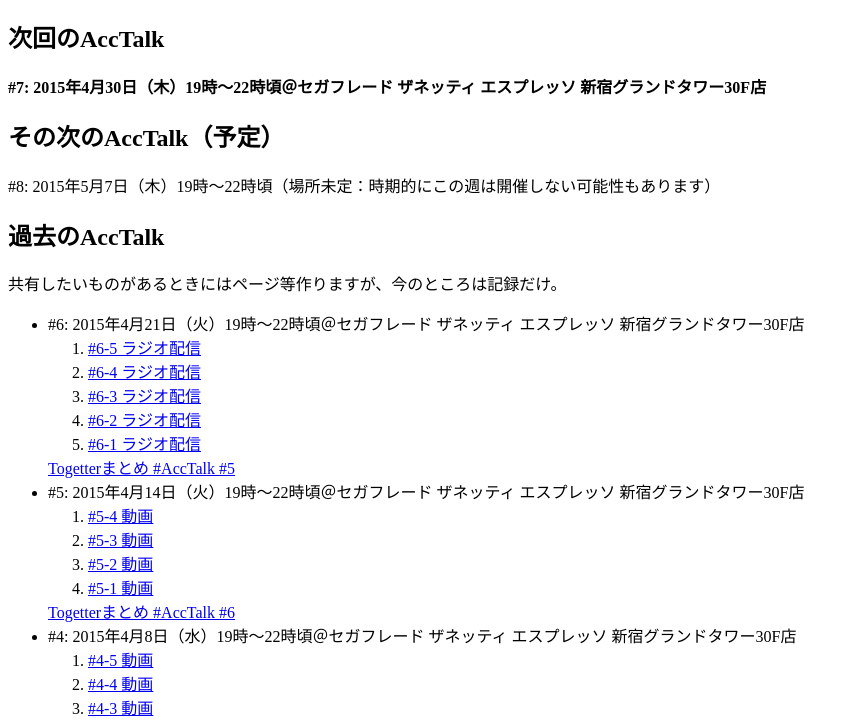
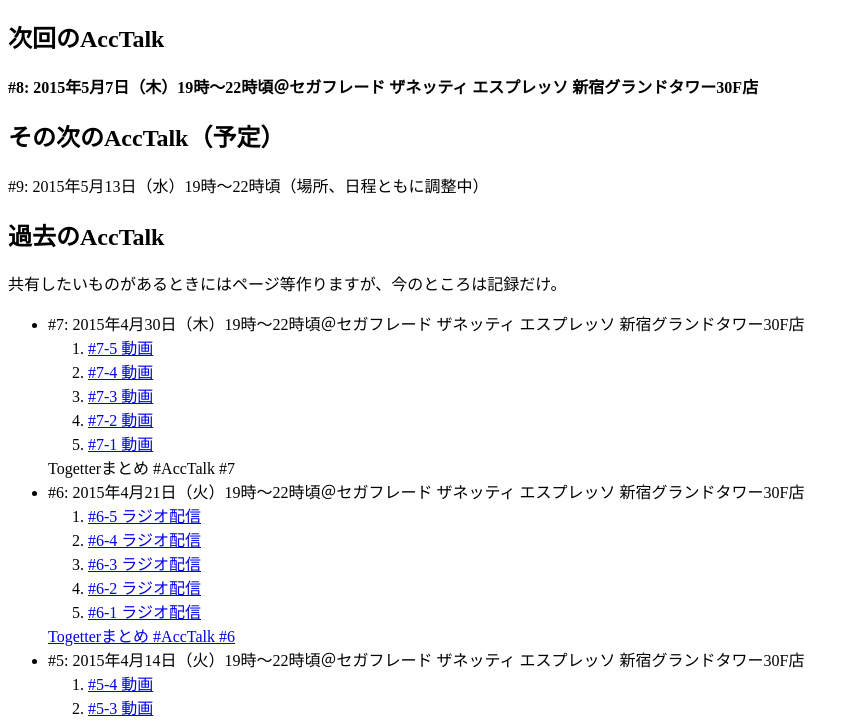
Before and after one commit to acctalk/acctalk.github.io, a plain HTML site: page index.html in a window 1280 px wide. Shown: the part 70-791 px from the top of the page, without its empty margins (0-859 px from the left). Drawn offline with Linux system fonts and the light colour scheme.

Commit message:
#7終了対応、#8/9告知

```diff
--- a/index.html
+++ b/index.html
@@ -9,13 +9,23 @@
 <h1>悪徳（AccTalk）</h1>
 
 <h2>次回のAccTalk</h2>
-<p><strong>#7: 2015年4月30日（木）19時～22時頃＠セガフレード ザネッティ エスプレッソ 新宿グランドタワー30F店</strong></p>
+<p><strong>#8: 2015年5月7日（木）19時～22時頃＠セガフレード ザネッティ エスプレッソ 新宿グランドタワー30F店</strong></p>
 <h2>その次のAccTalk（予定）</h2>
-<p>#8: 2015年5月7日（木）19時～22時頃（場所未定：時期的にこの週は開催しない可能性もあります）</p>
+<p>#9: 2015年5月13日（水）19時～22時頃（場所、日程ともに調整中）</p>
 
 <h2>過去のAccTalk</h2>
 <p>共有したいものがあるときにはページ等作りますが、今のところは記録だけ。</p>
 <ul>
+<li>#7: 2015年4月30日（木）19時～22時頃＠セガフレード ザネッティ エスプレッソ 新宿グランドタワー30F店
+<ol>
+<li><a href="http://moi.st/9d05dc4">#7-5 動画</a></li>
+<li><a href="http://moi.st/9d03644">#7-4 動画</a></li>
+<li><a href="http://moi.st/9d01402">#7-3 動画</a></li>
+<li><a href="http://moi.st/9cff631">#7-2 動画</a></li>
+<li><a href="http://moi.st/9cfdbac">#7-1 動画</a></li>
+</ol>
+Togetterまとめ #AccTalk #7
+</li>
 <li>#6: 2015年4月21日（火）19時～22時頃＠セガフレード ザネッティ エスプレッソ 新宿グランドタワー30F店
 <ol>
 <li><a href="http://moi.st/9ae3b18">#6-5 ラジオ配信</a></li>
@@ -24,7 +34,7 @@
 <li><a href="http://moi.st/9adcacd">#6-2 ラジオ配信</a></li>
 <li><a href="http://moi.st/9adad7a">#6-1 ラジオ配信</a></li>
 </ol>
-<a href="http://togetter.com/li/808488">Togetterまとめ #AccTalk #5</a>
+<a href="http://togetter.com/li/812750">Togetterまとめ #AccTalk #6</a>
 </li>
 <li>#5: 2015年4月14日（火）19時～22時頃＠セガフレード ザネッティ エスプレッソ 新宿グランドタワー30F店
 <ol>
```
